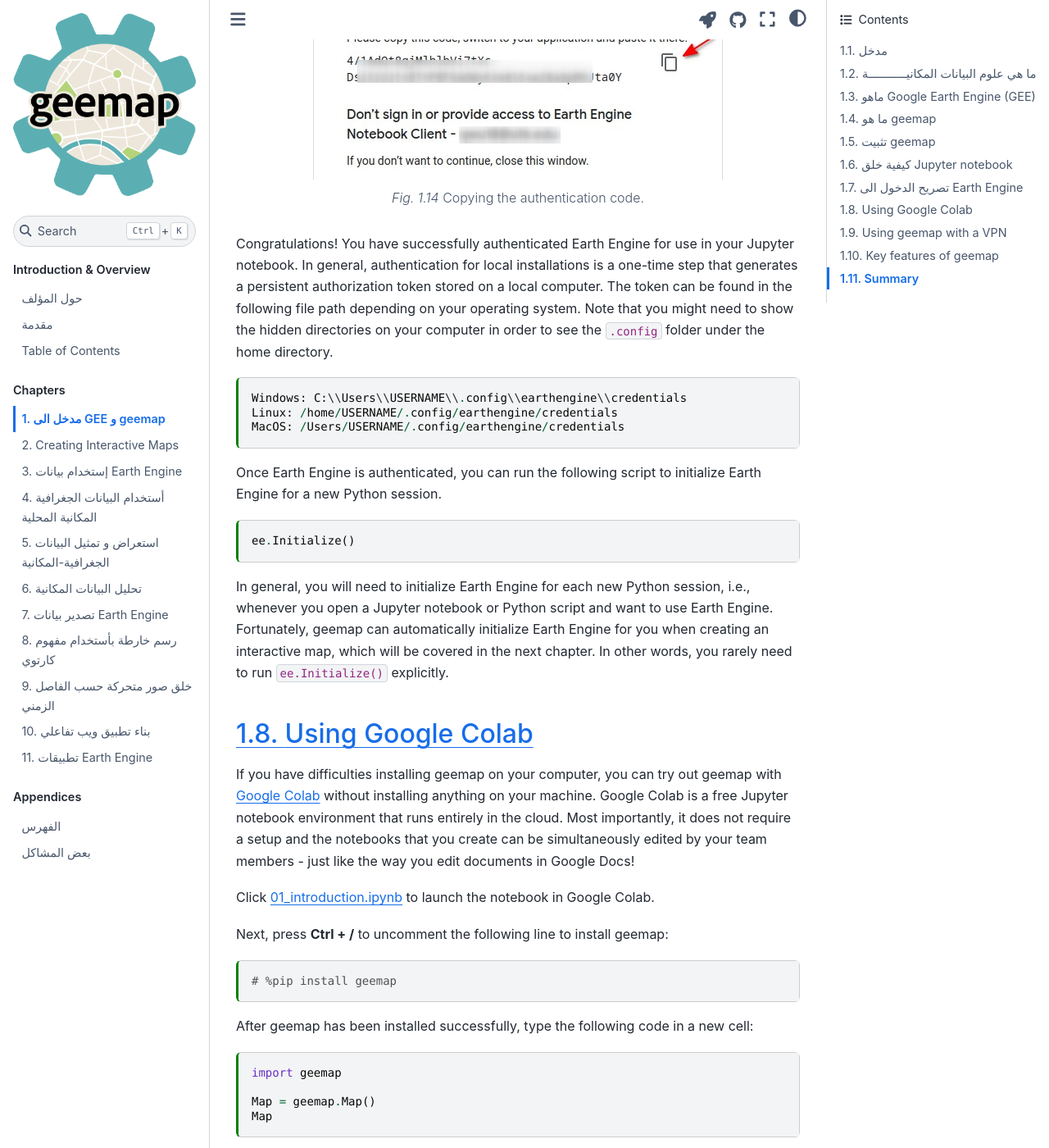
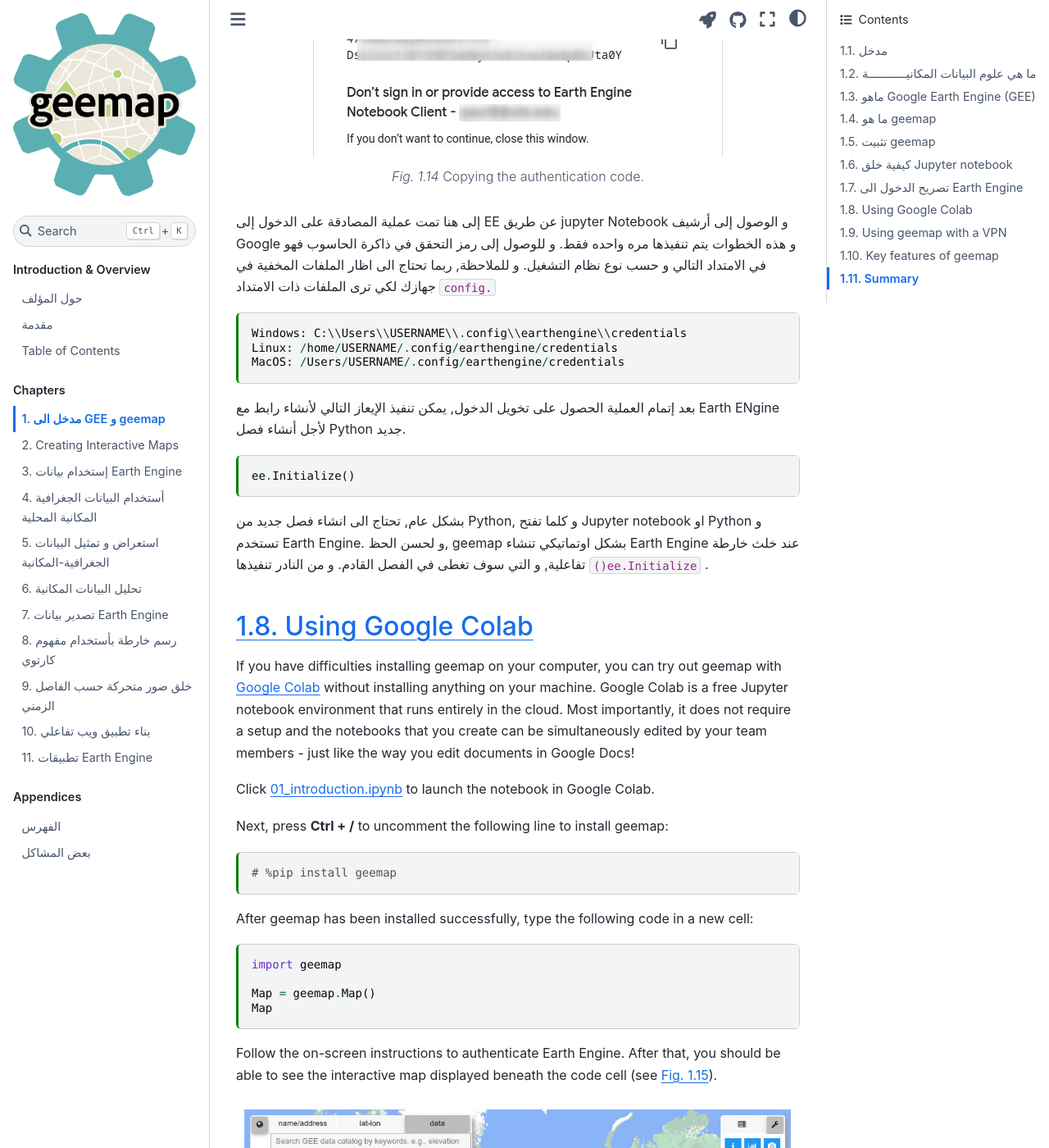
Before and after one commit to giswqs/geebook-arabic, a Jupyter Book: the page built from chapters/01_introduction.md, in a window 1280 px wide and 1400 px high, scrolled down 14482 px. Shown: the whole window at 82% size. Built offline with Jupyter Book 1.0.4 settings and Sphinx 7.4.7 and the Sphinx Book theme 1.1.4, drawn with Linux system fonts in a browser that asks for light colours; cross-references to code outside the pages are shown as plain code; some of the changed text lies outside the part shown.

Commit message:
Update 01_introduction.md

````diff
--- a/chapters/01_introduction.md
+++ b/chapters/01_introduction.md
@@ -307,8 +307,8 @@ name: ch01_choose_account
 ---
 Choosing an account for the Earth Engine Notebook Client.
 ```
-
-Click the **Allow** button to allow the Notebook Client to access your Earth Engine account (see {numref}`ch01_notebook_client`).
+ثم أضغط على زر Allow  للسماح لخدمة عملاء Notebook للوصول إلى حساب المستخدم في EE كما في الشكل
+ (see {numref}`ch01_notebook_client`).
 
 ```{figure} images/ch01_notebook_client.jpg
 ---
@@ -317,7 +317,7 @@ name: ch01_notebook_client
 Choosing an account for the Earth Engine Notebook Client.
 ```
 
-An authentication code will be generated and displayed on the page. Copy the authorization code and paste it into the notebook cell asking for the verification code. Press **Enter** and the `Successfully saved authorization token` message should appear beneath the authorization code you entered (see {numref}`ch01_auth_code`).
+سوف يتم فتح صفحة جديدة في المتصفح تحتوي على كود المصادقة, قم بنسخ الكود ثم لصقه في تبويب خلية Notebook و التي تَسئلك عن رمز التحقق, ثم أضغط **Enter**  وسوف تظهر عبارة  `Successfully saved authorization token` أسفل الرمز الذي تم ادخالة كما في الشكل (see {numref}`ch01_auth_code`).
 
 ```{figure} images/ch01_auth_code.jpg
 ---
@@ -325,8 +325,7 @@ name: ch01_auth_code
 ---
 Copying the authentication code.
 ```
-
-Congratulations! You have successfully authenticated Earth Engine for use in your Jupyter notebook. In general, authentication for local installations is a one-time step that generates a persistent authorization token stored on a local computer. The token can be found in the following file path depending on your operating system. Note that you might need to show the hidden directories on your computer in order to see the `.config` folder under the home directory.
+إلى هنا تمت عملية المصادقة على الدخول إلى EE  عن طريق jupyter Notebook و الوصول إلى أرشيف Google و هذه الخطوات يتم تنفيذها مره واحده فقط. و للوصول إلى رمز التحقق في ذاكرة الحاسوب فهو في الامتداد التالي  و حسب نوع نظام التشغيل. و للملاحظة, ربما تحتاج الى اظار الملفات المخفية في جهازك لكي ترى الملفات ذات الامتداد  `config.`
 
 ```{code-cell}
 Windows: C:\\Users\\USERNAME\\.config\\earthengine\\credentials
@@ -334,13 +333,13 @@ Linux: /home/USERNAME/.config/earthengine/credentials
 MacOS: /Users/USERNAME/.config/earthengine/credentials
 ```
 
-Once Earth Engine is authenticated, you can run the following script to initialize Earth Engine for a new Python session.
+بعد إتمام العملية الحصول على تخويل الدخول, يمكن تنفيذ الإيعاز التالي لأنشاء رابط مع Earth ENgine لأجل أنشاء فصل Python جديد.
 
 ```{code-cell} ipython3
 ee.Initialize()
 ```
+بشكل عام, تحتاج الى انشاء فصل جديد من Python, و كلما تفتح Jupyter notebook او Python و تستخدم Earth Engine. و لحسن الحظ, geemap بشكل اوتماتيكي تنشاء Earth Engine عند خلث خارطة تفاعلية, و التي سوف تغطى في الفصل القادم. و من النادر تنفيذها `()ee.Initialize` .
 
-In general, you will need to initialize Earth Engine for each new Python session, i.e., whenever you open a Jupyter notebook or Python script and want to use Earth Engine. Fortunately, geemap can automatically initialize Earth Engine for you when creating an interactive map, which will be covered in the next chapter. In other words, you rarely need to run `ee.Initialize()` explicitly.
 
 ## Using Google Colab
 
````
